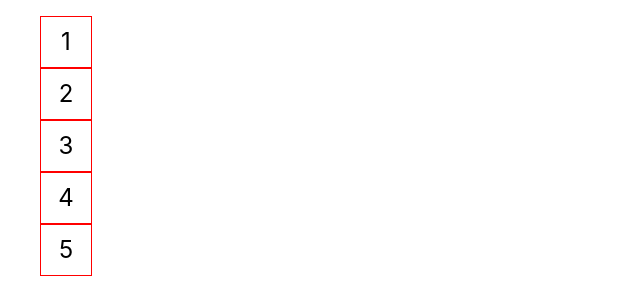
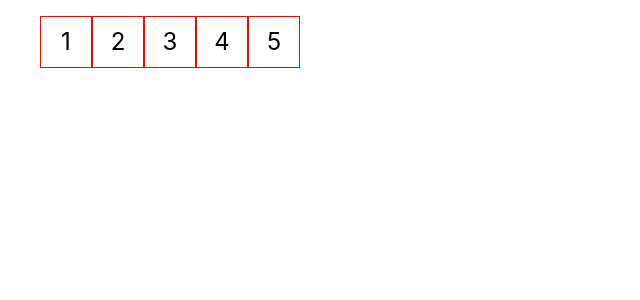
Before and after one commit to dimitri-a/flexdirection, a React (Create React App) app: page / in a window 1280 px wide. Shown: the top 300 px of the page, without its empty margins (0-640 px from the left). Built offline with nearby package versions, Linux system fonts and the light colour scheme.

Commit message:
flexdirection is column update

```diff
--- a/src/App.css
+++ b/src/App.css
@@ -1,6 +1,6 @@
 .flex-container {
   display: flex;
-  flex-direction: column; /*display items as vertically stacked*/
+  flex-direction: row; /*display items as vertically stacked*/
 }
 
 .flex-start {
```
Also changed, not shown: 1 other file (tests, documents, lock files or other folders).
